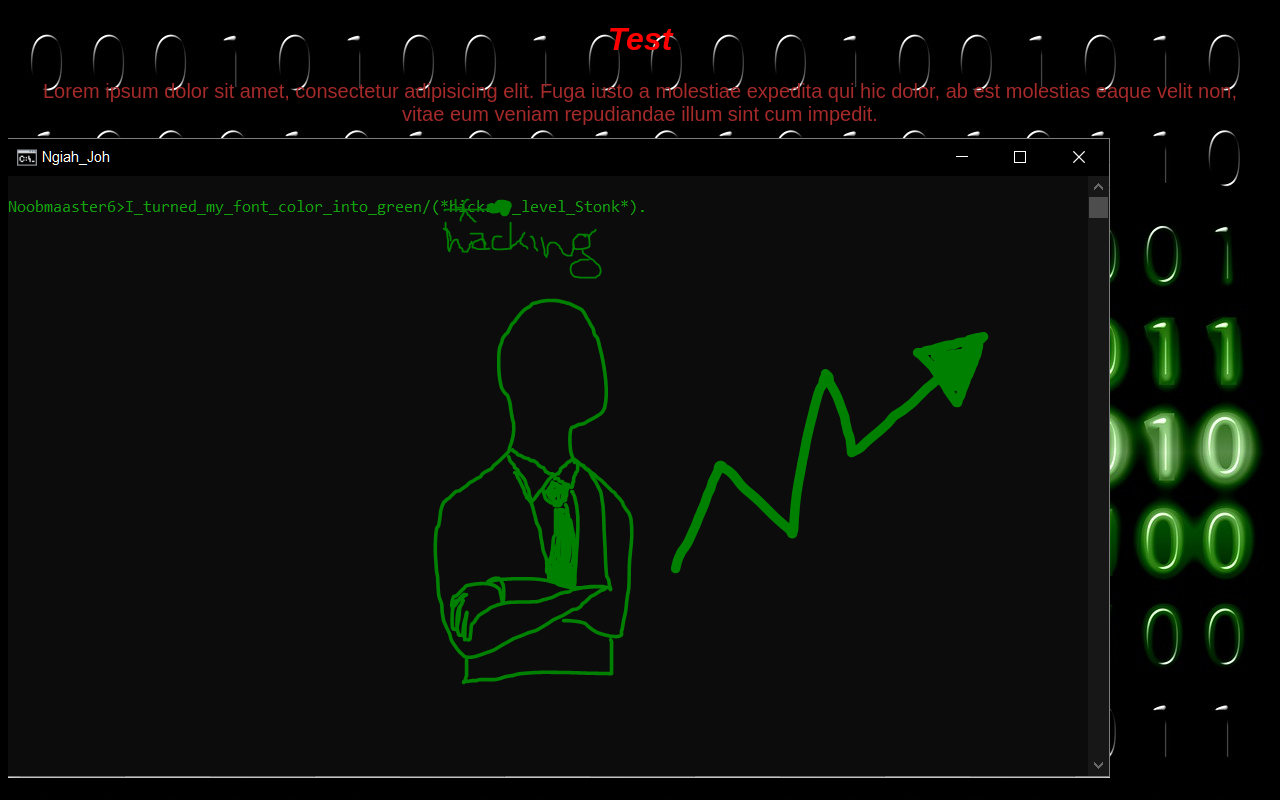
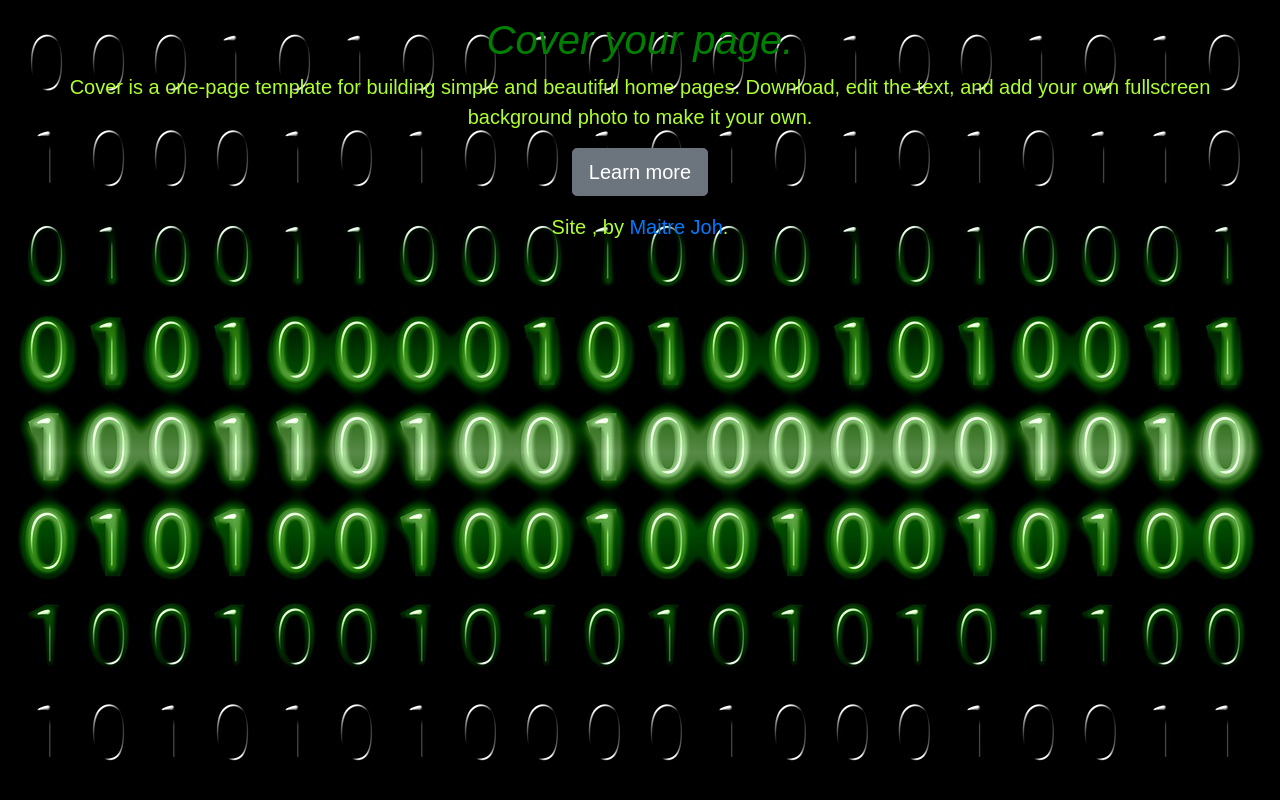
Before and after one commit to J0n4th4nC-137/first_github_repo, a plain HTML site: page index.html in a window 1280 px wide. Drawn offline with nearby package versions, Linux system fonts and the light colour scheme.

Commit message:
commit_2

```diff
--- a/index.html
+++ b/index.html
@@ -5,11 +5,30 @@
     <meta charset="UTF-8">
     <meta name="viewport" content="width=device-width, initial-scale=1.0">
     <link rel="stylesheet" href="style.css">
+    <link rel="stylesheet" href="https://stackpath.bootstrapcdn.com/bootstrap/4.4.1/css/bootstrap.min.css" integrity="sha384-Vkoo8x4CGsO3+Hhxv8T/Q5PaXtkKtu6ug5TOeNV6gBiFeWPGFN9MuhOf23Q9Ifjh" crossorigin="anonymous">
     <title>test</title>
 </head>
 <body>
-    <h1>Test</h1>
-    <p>Lorem ipsum dolor sit amet, consectetur adipisicing elit. Fuga iusto a molestiae expedita qui hic dolor, ab est molestias eaque velit non, vitae eum veniam repudiandae illum sint cum impedit.</p>
-</body>
-   <img id="meme" src="../Capture.PNG" alt="meme">
+    <div class="cover-container d-flex w-100 h-100 p-3 mx-auto flex-column">
+        <header class="masthead mb-auto">
+          <div class="inner">
+
+          </div>
+        </header>
+
+        <main role="main" class="inner cover">
+          <h1 class="cover-heading">Cover your page.</h1>
+          <p class="lead">Cover is a one-page template for building simple and beautiful home pages. Download, edit the text, and add your own fullscreen background photo to make it your own.</p>
+          <p class="lead">
+            <a href="#" class="btn btn-lg btn-secondary">Learn more</a>
+          </p>
+        </main>
+
+        <footer class="mastfoot mt-auto">
+          <div class="inner">
+            <p>Site <a href="https://trafaltest.netlify.com/"test></a>, by <a href="https://facebook.com/jonathan.andriamparany.7">Maitre Joh</a>.</p>
+          </div>
+        </footer>
+      </div>
+    </body>
 </html>
--- a/style.css
+++ b/style.css
@@ -2,14 +2,14 @@ body{
 background-image: url(../binary-code-475664_1280.jpg);
 }
 h1{
-    color: red;
+    color: green;
     text-align: center;
     flex: auto;
     font-family: fantasy;
     font-style: italic;
 
 }
-p{color: brown;
+p{color: greenyellow;
     font-family: fantasy;
     font-size: 20px;
     text-align: center;
```
